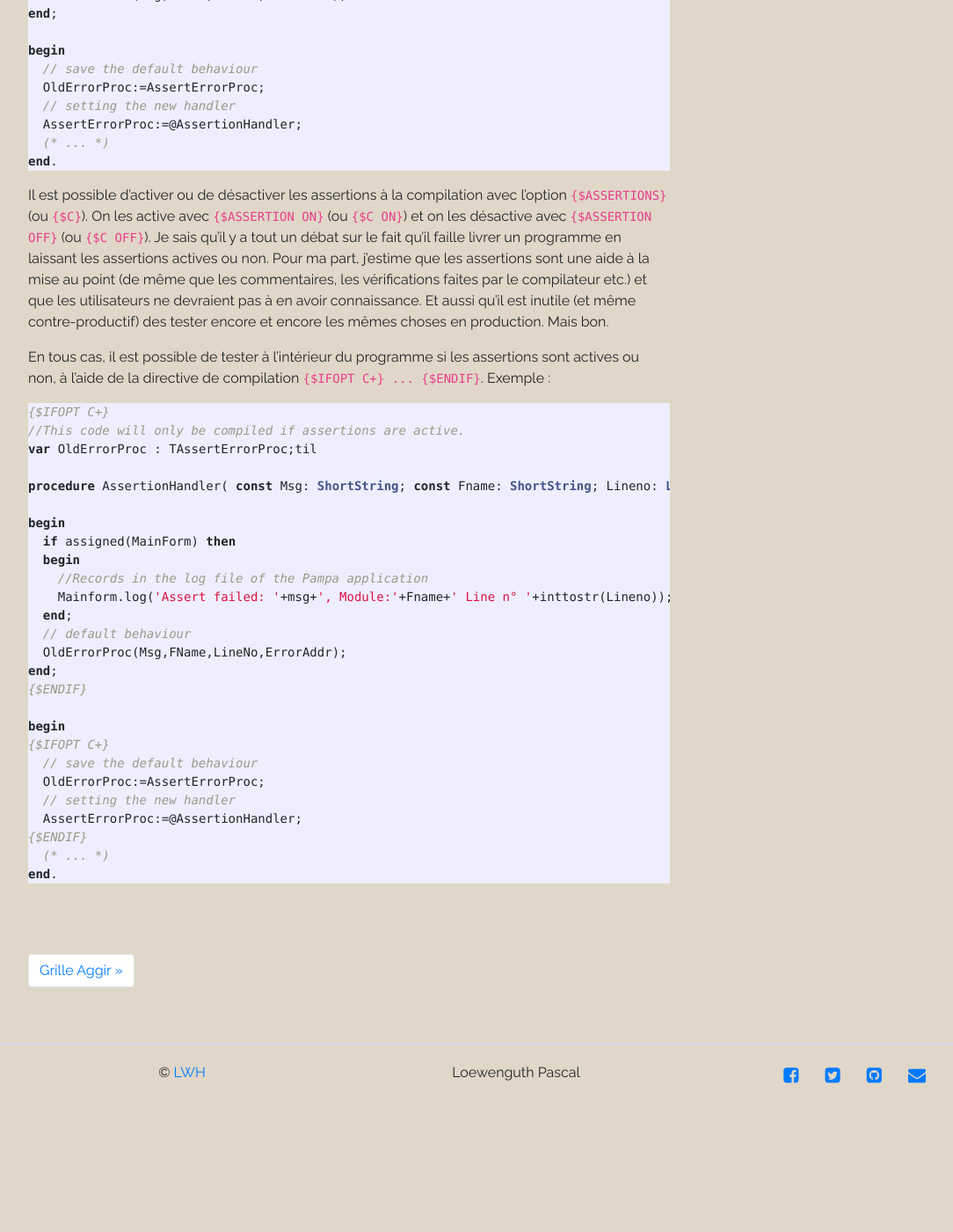
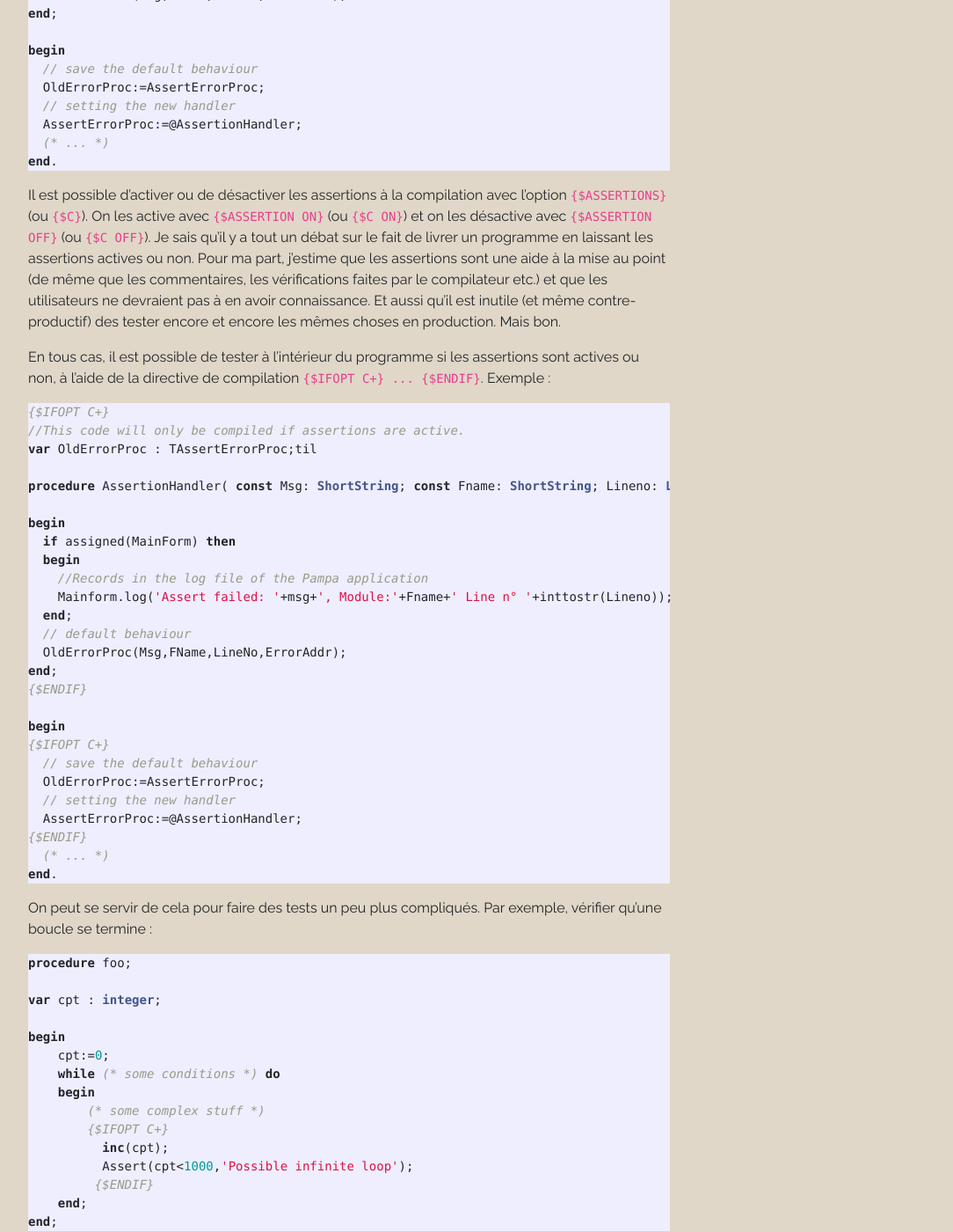
Before and after one commit to LWH-21/Pampa, a Jekyll site: the page built from docs/_posts/2021-11-13-assertions.md, in a window 1280 px wide and 1400 px high, scrolled down 1713 px. Shown: the whole window at 88% size, without its empty margins (53-1137 px from the left). Built offline with Jekyll 4.4.1, drawn with Linux system fonts in a browser that asks for light colours; before the commit the page ends 2970 px from its top, so only the background shows below that.

Commit message:
Update 2021-11-13-assertions.md

````diff
--- a/docs/_posts/2021-11-13-assertions.md
+++ b/docs/_posts/2021-11-13-assertions.md
@@ -77,7 +77,7 @@ begin
   (* ... *)
 end.
 ```
-Il est possible d'activer ou de désactiver les assertions à la compilation avec l'option ```{$ASSERTIONS}``` (ou ```{$C}```). On les active avec ```{$ASSERTION ON}``` (ou ```{$C ON}```) et on les désactive avec ```{$ASSERTION OFF}``` (ou ```{$C OFF}```).  Je sais qu'il y a tout un débat sur le fait qu'il faille livrer un programme en laissant les assertions actives ou non. Pour ma part, j'estime que les assertions sont une aide à la mise au point (de même que les commentaires, les vérifications faites par le compilateur etc.) et que les utilisateurs ne devraient pas à en avoir connaissance. Et aussi qu'il est inutile (et même contre-productif) des tester encore et encore les mêmes choses en production. Mais bon.
+Il est possible d'activer ou de désactiver les assertions à la compilation avec l'option ```{$ASSERTIONS}``` (ou ```{$C}```). On les active avec ```{$ASSERTION ON}``` (ou ```{$C ON}```) et on les désactive avec ```{$ASSERTION OFF}``` (ou ```{$C OFF}```).  Je sais qu'il y a tout un débat sur le fait de livrer un programme en laissant les assertions actives ou non. Pour ma part, j'estime que les assertions sont une aide à la mise au point (de même que les commentaires, les vérifications faites par le compilateur etc.) et que les utilisateurs ne devraient pas à en avoir connaissance. Et aussi qu'il est inutile (et même contre-productif) des tester encore et encore les mêmes choses en production. Mais bon.
 
 En tous cas, il est possible de tester à l'intérieur du programme si les assertions sont actives ou non, à l'aide de la directive de compilation ```{$IFOPT C+} ... {$ENDIF}```. Exemple :
 
@@ -109,3 +109,22 @@ begin
   (* ... *)
 end.
 ```
+On peut se servir de cela pour faire des tests un peu plus compliqués. Par exemple, vérifier qu'une boucle se termine :
+
+```pascal
+procedure foo;
+
+var cpt : integer;
+
+begin
+    cpt:=0;
+    while (* some conditions *) do
+    begin
+    	(* some complex stuff *)
+	{$IFOPT C+}
+          inc(cpt);
+          Assert(cpt<1000,'Possible infinite loop');
+         {$ENDIF}
+    end;
+end;
+```
````
Also changed, not shown: other parts of docs/_posts/2021-11-13-assertions.md (+1 -1 lines).
